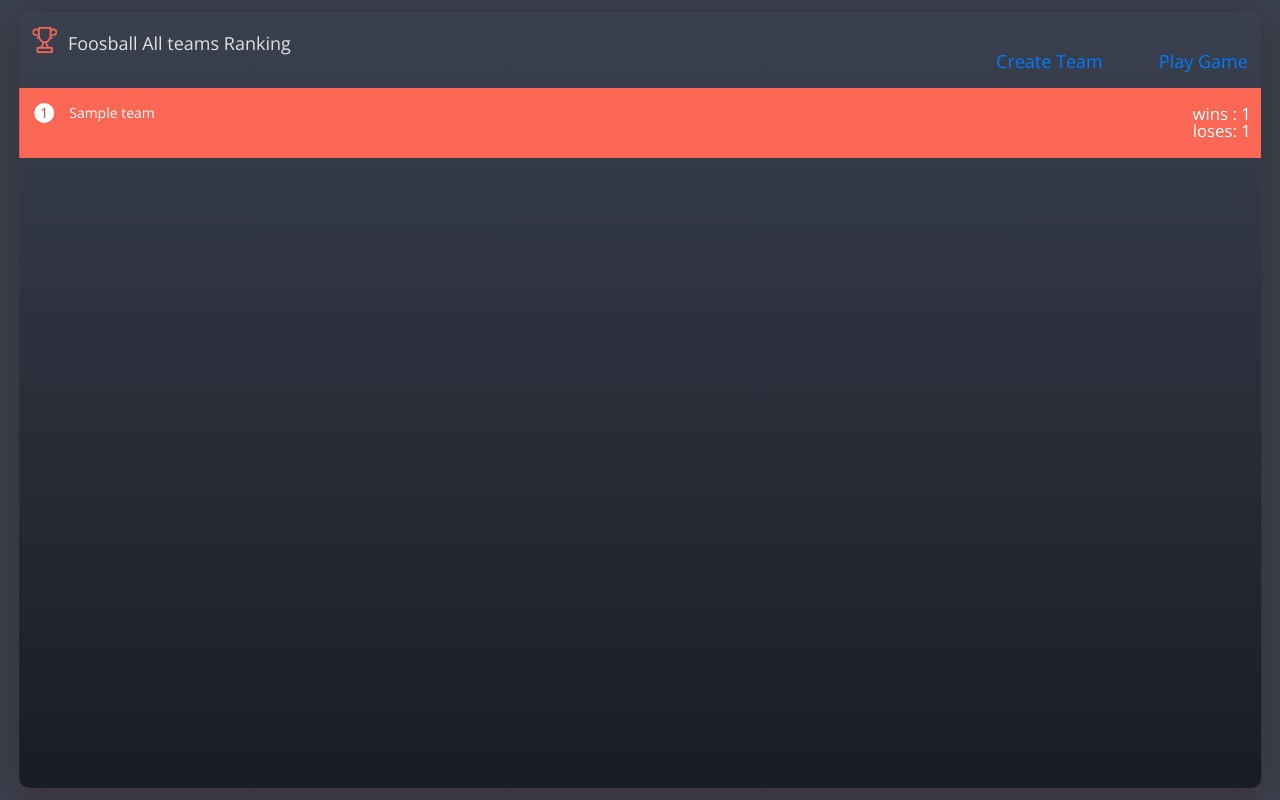
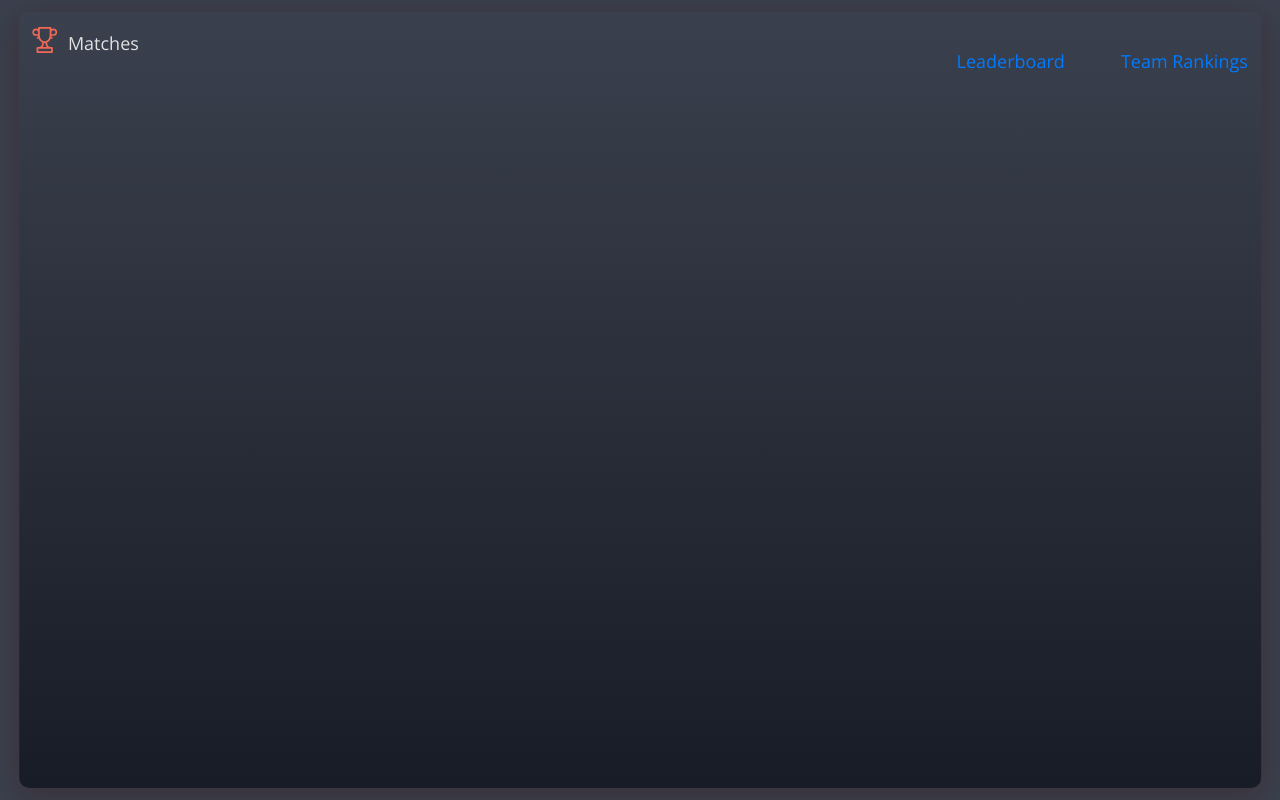
Before and after one commit to vibhcool/fooslead, a Django app: page /matches in a window 1280 px wide. Run offline with Django 3.2, Linux system fonts and the light colour scheme; tables that the repository leaves empty hold one stand-in row (values such as "Sample post"); some libraries are stand-ins or nearby versions.

Commit message:
add matches webpage

```diff
--- a/fooslead/foos_web/leaderboard.py
+++ b/fooslead/foos_web/leaderboard.py
@@ -98,3 +98,9 @@ class Leaderboard:
             return self.matches[match_id].__dict__
         else:
             return None
+
+    def get_all_matches(self):
+        matches_list = []
+        for match in self.matches:
+            matches_list.append(match.__dict__)
+        return matches_list
--- a/fooslead/foos_web/templates/leaderboard.html
+++ b/fooslead/foos_web/templates/leaderboard.html
@@ -315,8 +315,10 @@ hr {
             <div style="text-align: right;">
               <a href="#" onclick="document.getElementById('create-team').style.display='block'; document.getElementById('leaderboard').style.display='none'" style="width:auto;">Create Team</a> &nbsp;&nbsp;&nbsp;&nbsp;&nbsp;&nbsp;&nbsp;&nbsp;&nbsp;&nbsp;
               <a href="#" onclick="document.getElementById('play-match').style.display='block'; document.getElementById('leaderboard').style.display='none'" style="width:auto;">Play Game</a>
+&nbsp;&nbsp;&nbsp;&nbsp;&nbsp;&nbsp;&nbsp;&nbsp;&nbsp;&nbsp;
+              <a href="{% url 'foos_web:matches' %}" style="width:auto;">All Matches</a>
             </div>
-        <div>
+        </div>
       </h1>
       <ol>
       {% for team in top_ranklist %}
--- /dev/null
+++ b/fooslead/foos_web/templates/matches.html
@@ -0,0 +1,352 @@
+<!DOCTYPE HTML>
+<html>
+  </head>
+    <title id="head_head">Matches </title>
+
+    <meta charset="UTF-8">
+    <meta name="viewport" content="width=device-width, initial-scale=1.0">
+
+    <link rel="stylesheet" href="https://maxcdn.bootstrapcdn.com/bootstrap/4.1.3/css/bootstrap.min.css">
+    <script src="https://ajax.googleapis.com/ajax/libs/jquery/3.3.1/jquery.min.js"></script>
+    <script src="https://cdnjs.cloudflare.com/ajax/libs/popper.js/1.14.3/umd/popper.min.js"></script>
+    <script src="https://maxcdn.bootstrapcdn.com/bootstrap/4.1.3/js/bootstrap.min.js"></script>
+
+    <link rel="stylesheet prefetch" href="https://fonts.googleapis.com/css?family=Open+Sans">
+
+    <style>
+
+      div,h1,h2,h3,h4,h5,h6,mark,ol,li,small{margin:0;padding:0;border:0;font-size:100%;font:inherit;vertical-align:baseline}
+      body{line-height:1}
+
+      ol,ul{list-style:none}
+
+      *,
+      *::before,
+      *::after {
+        box-sizing: border-box;
+      }
+
+      body {
+        min-height: 450px;
+        height: 100vh;
+        margin: 0;
+        background: -webkit-radial-gradient(ellipse farthest-corner at center top, #3a404d 0%, #3a404d 100%);
+        background: radial-gradient(ellipse farthest-corner at center top, #3a404d 0%, #3a404d 100%);
+        color: #fff;
+        font-family: 'Open Sans', sans-serif;
+      }
+
+      /*--------------------
+      Leaderboard
+      --------------------*/
+      .leaderboard {
+        position: absolute;
+        top: 50%;
+        left: 50%;
+        -webkit-transform: translate(-50%, -50%);
+                transform: translate(-50%, -50%);
+        width: 97%;
+        height: 97%;
+        background: -webkit-linear-gradient(top, #3a404d, #181c26);
+        background: linear-gradient(to bottom, #3a404d, #181c26);
+        border-radius: 10px;
+        box-shadow: 0 7px 30px rgba(62, 9, 11, 0.3);
+      }
+      .leaderboard h1 {
+        font-size: 18px;
+        color: #e1e1e1;
+        padding: 12px 13px 18px;
+      }
+      .leaderboard h1 svg {
+        width: 25px;
+        height: 26px;
+        position: relative;
+        top: 3px;
+        margin-right: 6px;
+        vertical-align: baseline;
+      }
+      .leaderboard ol {
+        counter-reset: leaderboard;
+      }
+      .leaderboard ol li {
+        position: relative;
+        z-index: 1;
+        font-size: 14px;
+        counter-increment: leaderboard;
+        padding: 18px 10px 18px 50px;
+        cursor: pointer;
+        -webkit-backface-visibility: hidden;
+                backface-visibility: hidden;
+        -webkit-transform: translateZ(0) scale(1, 1);
+                transform: translateZ(0) scale(1, 1);
+      }
+      .leaderboard ol li::before {
+        content: counter(leaderboard);
+        position: absolute;
+        z-index: 2;
+        top: 15px;
+        left: 15px;
+        width: 20px;
+        height: 20px;
+        line-height: 20px;
+        color: #c24448;
+        background: #fff;
+        border-radius: 20px;
+        text-align: center;
+      }
+      .leaderboard ol li mark {
+        position: absolute;
+        z-index: 2;
+        top: 0;
+        left: 0;
+        width: 100%;
+        height: 100%;
+        padding: 18px 10px 18px 50px;
+        margin: 0;
+        background: none;
+        color: #fff;
+      }
+      .leaderboard ol li mark::before, .leaderboard ol li mark::after {
+        content: '';
+        position: absolute;
+        z-index: 1;
+        bottom: -11px;
+        left: -9px;
+        border-top: 10px solid #c24448;
+        border-left: 10px solid transparent;
+        -webkit-transition: all .1s ease-in-out;
+        transition: all .1s ease-in-out;
+        opacity: 0;
+      }
+      .leaderboard ol li mark::after {
+        left: auto;
+        right: -9px;
+        border-left: none;
+        border-right: 10px solid transparent;
+      }
+      .leaderboard ol li big {
+        position: relative;
+        z-index: 2;
+        display: block;
+        text-align: right;
+      }
+      .leaderboard ol li::after {
+        content: '';
+        position: absolute;
+        z-index: 1;
+        top: 0;
+        left: 0;
+        width: 100%;
+        height: 100%;
+        background: #fa6855;
+        box-shadow: 0 3px 0 rgba(0, 0, 0, 0.08);
+        -webkit-transition: all .3s ease-in-out;
+        transition: all .3s ease-in-out;
+        opacity: 0;
+      }
+      .leaderboard ol li:nth-child(odd) {
+        background: #fa6855;
+      }
+      .leaderboard ol li:nth-child(odd)::after {
+        background: #fa6855;
+      }
+      .leaderboard ol li:nth-child(even) {
+        background: #e0574f;
+      }
+      .leaderboard ol li:nth-child(even)::after {
+        background: #e0574f;
+        box-shadow: 0 2px 0 rgba(0, 0, 0, 0.08);
+      }
+      .leaderboard ol li:nth-child(even) mark::before, .leaderboard ol li:nth-child(2) mark::after {
+        border-top: 6px solid #ba4741;
+        bottom: -7px;
+      }
+      .leaderboard ol li:hover {
+        z-index: 2;
+        overflow: visible;
+      }
+      .leaderboard ol li:hover::after {
+        opacity: 1;
+        -webkit-transform: scaleX(1.06) scaleY(1.03);
+                transform: scaleX(1.06) scaleY(1.03);
+      }
+      .leaderboard ol li:hover mark::before, .leaderboard ol li:hover mark::after {
+        opacity: 1;
+        -webkit-transition: all .35s ease-in-out;
+        transition: all .35s ease-in-out;
+      }
+    </style>
+
+<style>
+
+::placeholder {
+    color: #f1f1f1;
+}
+
+body
+/* Full-width input fields */
+input[type=text] {
+    width: 100%;
+    padding: 15px;
+    margin: 5px 0 22px 0;
+    display: inline-block;
+    border: none;
+    color: red;
+}
+
+/* Add a background color when the inputs get focus */
+input[type=text]:focus, input[type=password]:focus {
+    background-color: #ddd;
+    outline: none;
+}
+
+/* Set a style for all buttons */
+button {
+    background-color: #4CAF50;
+    color: white;
+    padding: 14px 20px;
+    margin: 8px 0;
+    border: none;
+    cursor: pointer;
+    width: 100%;
+    opacity: 0.9;
+}
+
+button:hover {
+    opacity:1;
+}
+
+/* Extra styles for the cancel button */
+.cancelbtn {
+    padding: 14px 20px;
+    background-color: #f44336;
+}
+
+.extrabtn {
+    background-color: #3150d8;
+}
+
+/* Add padding to container elements */
+.container {
+    padding: 16px;
+}
+
+/* The Modal (background) */
+.modal {
+    display: none; /* Hidden by default */
+    position: fixed; /* Stay in place */
+    z-index: 1; /* Sit on top */
+    left: 0;
+    top: 0;
+    width: 100%; /* Full width */
+    height: 100%; /* Full height */
+    overflow: auto; /* Enable scroll if needed */
+    background-color: #474e5d;
+    padding-top: 50px;
+}
+
+/* Modal Content/Box */
+.modal-content {
+    background-color: #fefefe;
+    margin: 5% auto 15% auto; /* 5% from the top, 15% from the bottom and centered */
+    border: 1px solid #888;
+    width: 80%; /* Could be more or less, depending on screen size */
+}
+
+/* Style the horizontal ruler */
+hr {
+    border: 1px solid #f1f1f1;
+    margin-bottom: 25px;
+}
+
+/* The Close Button (x) */
+.close {
+    position: absolute;
+    right: 35px;
+    top: 15px;
+    font-size: 40px;
+    font-weight: bold;
+    color: #f1f1f1;
+}
+
+.close:hover,
+.close:focus {
+    color: #f44336;
+    cursor: pointer;
+}
+
+/* Clear floats */
+.clearfix::after {
+    content: "";
+    clear: both;
+    display: table;
+}
+
+/* Change styles for cancel button and signup button on extra small screens */
+@media screen and (max-width: 300px) {
+    .cancelbtn, .signupbtn {
+       width: 100%;
+    }
+}
+</style>
+  </head>
+  <body>
+    <div class="leaderboard" id="leaderboard">
+      <h1>
+        <svg class="ico-cup">
+          <use xlink:href="#cup"></use>
+        </svg>
+
+        <span id="body_head">Matches</span>
+        <div>
+            <div style="text-align: right;">
+              <a href="{% url 'foos_web:rankings' %}" style="width:auto;">Leaderboard</a> &nbsp;&nbsp;&nbsp;&nbsp;&nbsp;&nbsp;&nbsp;&nbsp;&nbsp;&nbsp;
+              <a href="{% url 'foos_web:main' %}" style="width:auto;">Team Rankings</a>
+            </div>
+        </div>
+      </h1>
+      <ol>
+      {% for match in matches %}
+        {% if match.ongoing is True %}
+        <div value="{{ match.ongoing }}" name="match_item">
+        <li style="background-color:#297c12;">
+        {% else %}
+        <div value="{{ match.ongoing }}" name="match_item">
+        <li>
+        {% endif %}
+          <mark>{{ match.team_a }} v/s {{ match.team_b }}</mark>
+          <big>{{ match.team_a_score }} : {{ match.team_b_score }}</big>
+          {% if match.ongoing is False %}
+          <big>Match ended</big>
+          {% endif %}
+        </li></div>
+
+      {% endfor %}
+      </ol>
+    </div>
+
+
+    <svg style="display: none;">
+      <symbol id="cup" x="0px" y="0px" width="25px" height="26px" viewBox="0 0 25 26" enable-background="new 0 0 25 26" xml:space="preserve">
+    <path fill="#F26856" d="M21.215,1.428c-0.744,0-1.438,0.213-2.024,0.579V0.865c0-0.478-0.394-0.865-0.88-0.865H6.69
+	    C6.204,0,5.81,0.387,5.81,0.865v1.142C5.224,1.641,4.53,1.428,3.785,1.428C1.698,1.428,0,3.097,0,5.148
+	    C0,7.2,1.698,8.869,3.785,8.869h1.453c0.315,0,0.572,0.252,0.572,0.562c0,0.311-0.257,0.563-0.572,0.563
+	    c-0.486,0-0.88,0.388-0.88,0.865c0,0.478,0.395,0.865,0.88,0.865c0.421,0,0.816-0.111,1.158-0.303
+	    c0.318,0.865,0.761,1.647,1.318,2.31c0.686,0.814,1.515,1.425,2.433,1.808c-0.04,0.487-0.154,1.349-0.481,2.191
+	    c-0.591,1.519-1.564,2.257-2.975,2.257H5.238c-0.486,0-0.88,0.388-0.88,0.865v4.283c0,0.478,0.395,0.865,0.88,0.865h14.525
+	    c0.485,0,0.88-0.388,0.88-0.865v-4.283c0-0.478-0.395-0.865-0.88-0.865h-1.452c-1.411,0-2.385-0.738-2.975-2.257
+	    c-0.328-0.843-0.441-1.704-0.482-2.191c0.918-0.383,1.748-0.993,2.434-1.808c0.557-0.663,1-1.445,1.318-2.31
+	    c0.342,0.192,0.736,0.303,1.157,0.303c0.486,0,0.88-0.387,0.88-0.865c0-0.478-0.394-0.865-0.88-0.865
+	    c-0.315,0-0.572-0.252-0.572-0.563c0-0.31,0.257-0.562,0.572-0.562h1.452C23.303,8.869,25,7.2,25,5.148
+	    C25,3.097,23.303,1.428,21.215,1.428z M5.238,7.138H3.785c-1.116,0-2.024-0.893-2.024-1.99c0-1.097,0.908-1.99,2.024-1.99
+	    c1.117,0,2.025,0.893,2.025,1.99v2.06C5.627,7.163,5.435,7.138,5.238,7.138z M18.883,21.717v2.553H6.118v-2.553H18.883
+	    L18.883,21.717z M13.673,18.301c0.248,0.65,0.566,1.214,0.947,1.686h-4.24c0.381-0.472,0.699-1.035,0.947-1.686
+	    c0.33-0.865,0.479-1.723,0.545-2.327c0.207,0.021,0.416,0.033,0.627,0.033c0.211,0,0.42-0.013,0.627-0.033
+	    C13.195,16.578,13.344,17.436,13.673,18.301z M12.5,14.276c-2.856,0-4.93-2.638-4.93-6.273V1.73h9.859v6.273
+	    C17.43,11.638,15.357,14.276,12.5,14.276z M21.215,7.138h-1.452c-0.197,0-0.39,0.024-0.572,0.07v-2.06
+	    c0-1.097,0.908-1.99,2.024-1.99c1.117,0,2.025,0.893,2.025,1.99C23.241,6.246,22.333,7.138,21.215,7.138z"></path>
+          </symbol>
+    </svg>
+
+  <body>
+</html>
--- a/fooslead/foos_web/urls.py
+++ b/fooslead/foos_web/urls.py
@@ -10,5 +10,6 @@ urlpatterns = [
     url(r'^start-game$', views.start_game, name='start-game'),
     url(r'^end-game$', views.end_game, name='end-game'),
     url(r'^add-point$', views.add_point, name='add-point'),
+    url(r'matches', views.get_matches, name='matches'),
     url(r'', views.get_ranking, name='main'),
 ]
--- a/fooslead/foos_web/views.py
+++ b/fooslead/foos_web/views.py
@@ -85,3 +85,8 @@ def get_leaderboard(request):
 def get_ranking(request):
     teams = leaderboard.show_ranking()
     return render(request, 'leaderboard.html', {'ranklist': teams, 'title': 'All teams Ranking', 'top_ranklist': teams})
+
+def get_matches(request):
+    matches = leaderboard.get_all_matches()
+    print(matches)
+    return render(request, 'matches.html', { 'matches': matches })
```
Also changed, not shown: fooslead/foos_web/templates/create_team.html (deleted, +0 -15 lines).
